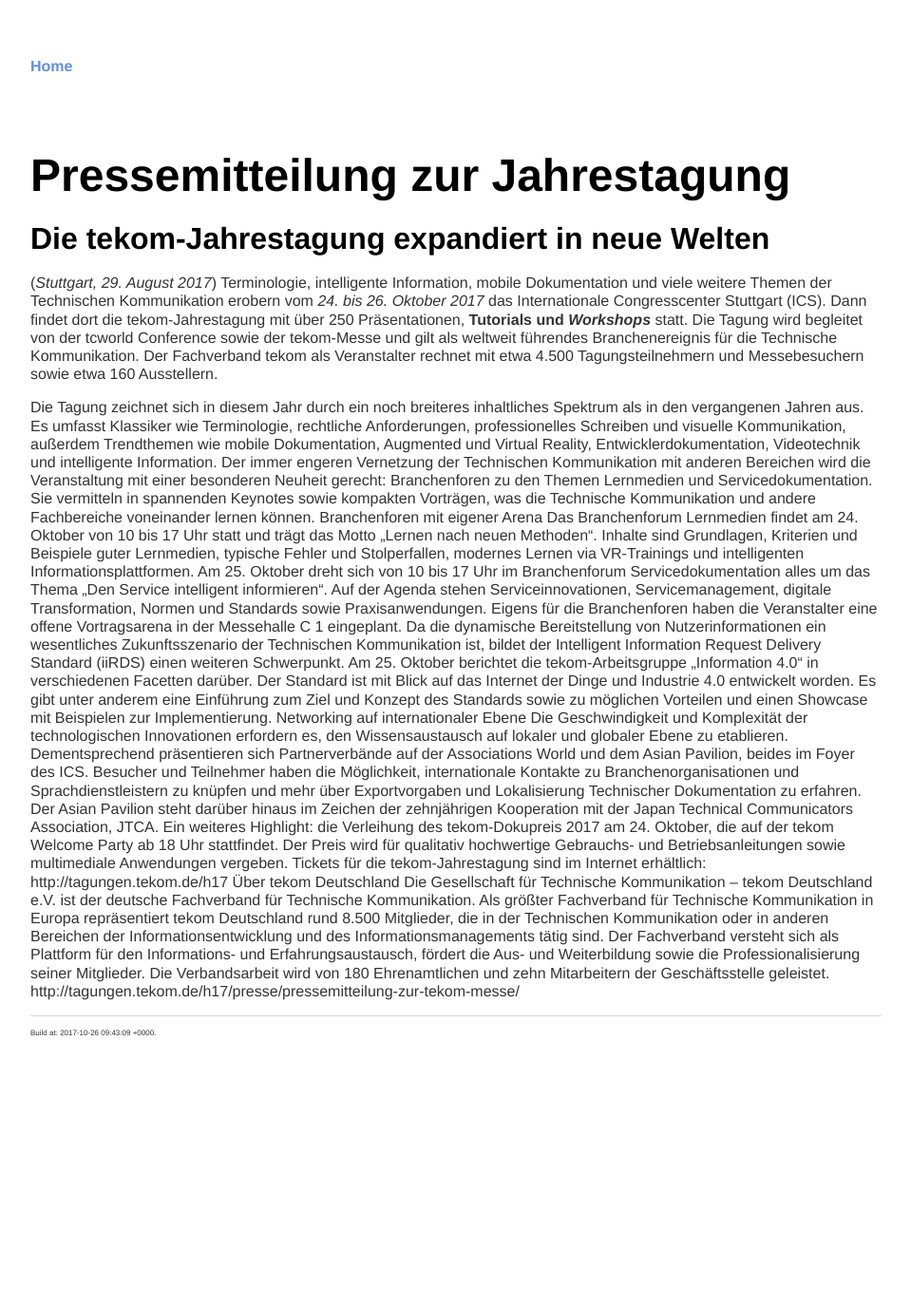
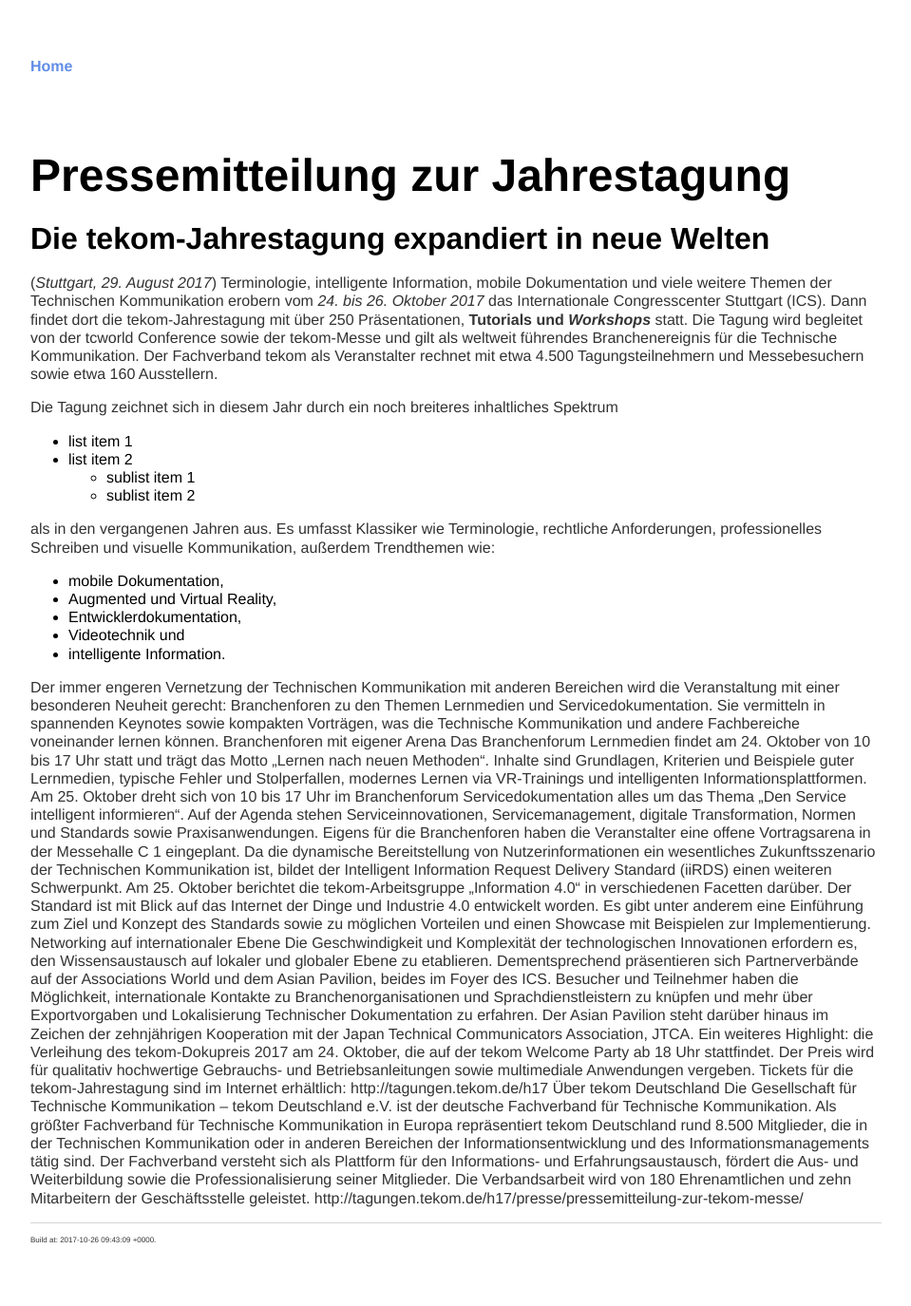
Before and after one commit to parson-AG/tekom2017_markdown_workshop_2, a Jekyll site: the page built from texte_tekom/Pressemitteilung.md, in a window 1280 px wide. Shown: the whole page at 95% size, without its empty margins (160-1119 px from the left). Built offline with Jekyll 4.4.1, drawn with Linux system fonts in a browser that asks for light colours; our own code applies the rules of GitHub Pages for plain Markdown files; before the commit the page ends 1157 px from its top, so only the background shows below that.

Commit message:
Update Pressemitteilung.md

```diff
--- a/texte_tekom/Pressemitteilung.md
+++ b/texte_tekom/Pressemitteilung.md
@@ -9,9 +9,19 @@ Technische Kommunikation. Der Fachverband tekom als Veranstalter rechnet mit etw
 Tagungsteilnehmern und Messebesuchern sowie etwa 160 Ausstellern.
 
 Die Tagung zeichnet sich in diesem Jahr durch ein noch breiteres inhaltliches Spektrum
+* list item 1
+* list item 2
+  * sublist item 1
+  * sublist item 2
+
 als in den vergangenen Jahren aus. Es umfasst Klassiker wie Terminologie, rechtliche Anforderungen,
-professionelles Schreiben und visuelle Kommunikation, außerdem Trendthemen wie mobile Dokumentation,
-Augmented und Virtual Reality, Entwicklerdokumentation, Videotechnik und intelligente Information.
+professionelles Schreiben und visuelle Kommunikation, außerdem Trendthemen wie:
+* mobile Dokumentation,
+* Augmented und Virtual Reality,
+* Entwicklerdokumentation,
+* Videotechnik und
+* intelligente Information.
+
 Der immer engeren Vernetzung der Technischen Kommunikation mit anderen Bereichen wird die
 Veranstaltung mit einer besonderen Neuheit gerecht: Branchenforen zu den Themen Lernmedien und Servicedokumentation.
 Sie vermitteln in spannenden Keynotes sowie kompakten Vorträgen, was die Technische Kommunikation und andere
```
